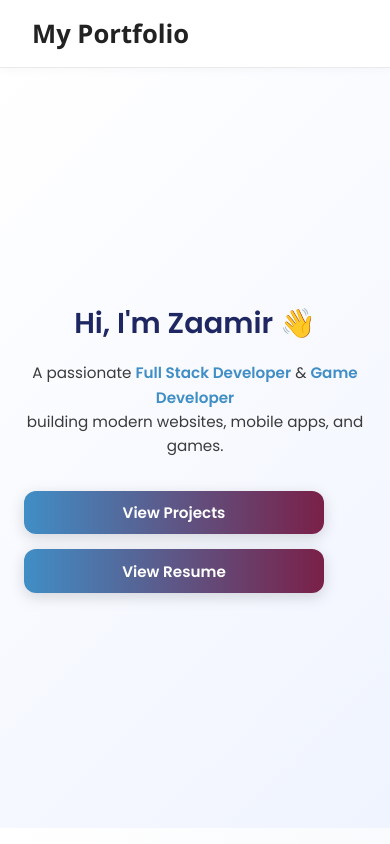
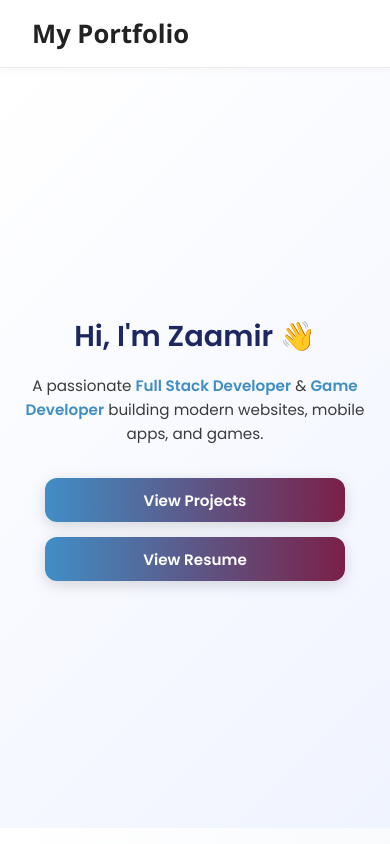
Before and after one commit to ShaikhZaamir04/zaamir-portfolio, a React (Vite) app: page / in a window 390 px wide. Shown: the top 844 px of the page. Built offline with nearby package versions, Linux system fonts and the light colour scheme; the HTML template or start-up script is replaced by a standard one.

Commit message:
Responsiveness Stage - 2

```diff
--- a/src/components/Footer.jsx
+++ b/src/components/Footer.jsx
@@ -4,7 +4,7 @@
 const Footer = () => {
     return (
         <footer className="footer">
-            <p>Crafted with ❤️ by Zaamir | Full Stack & Game Developer</p>
+            <p>Crafted with ❤️ by Zaamir | Full Stack & Game Developer</p> <br />
             <p>© {new Date().getFullYear()} Zaamir Shaikh. All rights reserved.</p>
             <a href="#hero" className="back-to-top">↑ Back to Top</a>
         </footer>
--- a/src/sections/Hero.css
+++ b/src/sections/Hero.css
@@ -37,6 +37,7 @@
   display: flex;
   justify-content: center;
   gap: 20px;
+  align-items: center;
   flex-wrap: wrap;
 }
 
@@ -48,6 +49,7 @@
   border: none;
   border-radius: 12px;
   font-weight: 600;
+  min-width: 160px;
   text-decoration: none;
   transition: transform 0.3s ease, box-shadow 0.3s ease;
   box-shadow: 0 4px 15px rgba(0, 0, 0, 0.15);
@@ -107,6 +109,8 @@
   }
 
   .hero-button {
+    flex-direction: column;
+    gap: 15px;
     padding: 0.65rem 1.25rem;
     font-size: 0.95rem;
   }
--- a/src/sections/Hero.jsx
+++ b/src/sections/Hero.jsx
@@ -8,9 +8,11 @@
       <div className="hero-content">
         <h1 className="hero-title">Hi, I'm Zaamir 👋</h1>
         <p className="hero-subtitle">
-          A passionate <span>Full Stack Developer</span> & <span>Game Developer</span> <br />
+          A passionate <span>Full Stack Developer</span> & <span>Game Developer</span>{" "}
+          {/* <br /> */}
           building modern websites, mobile apps, and games.
         </p>
+
 
         <div className="hero-buttons">
           <Link
```
